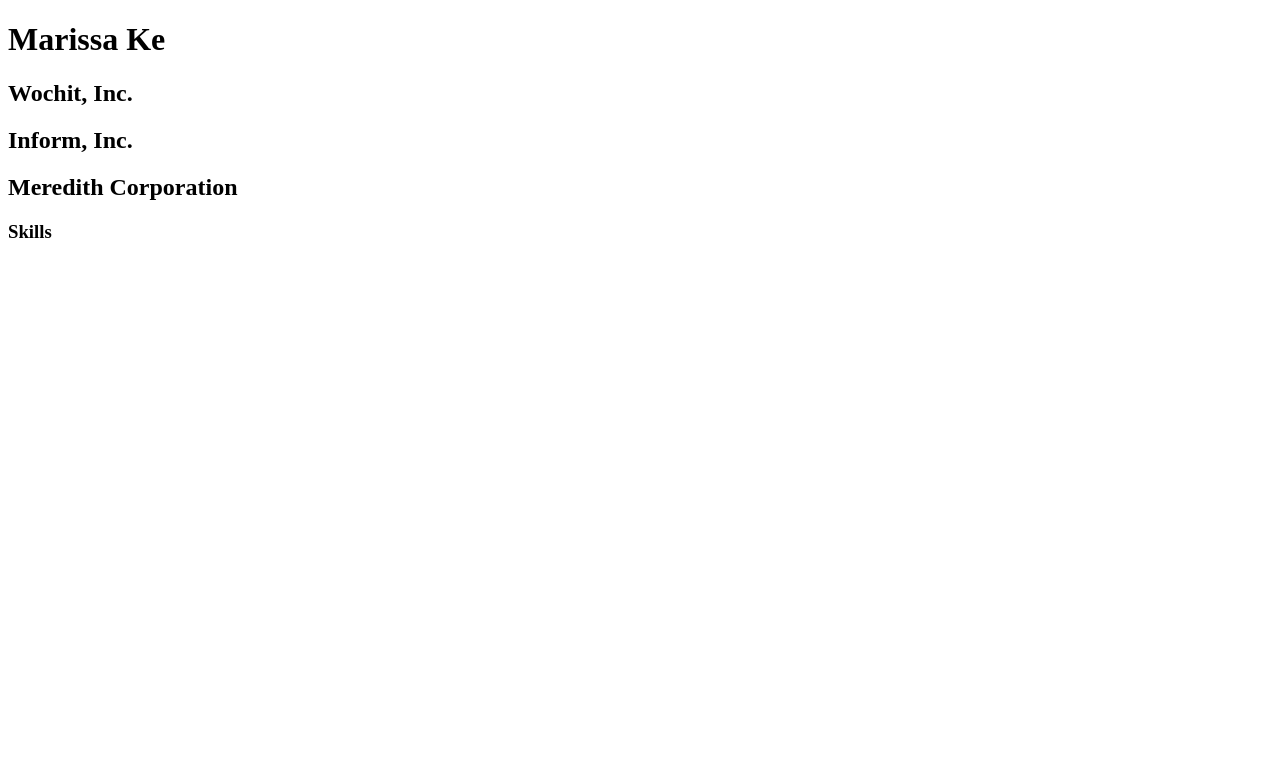
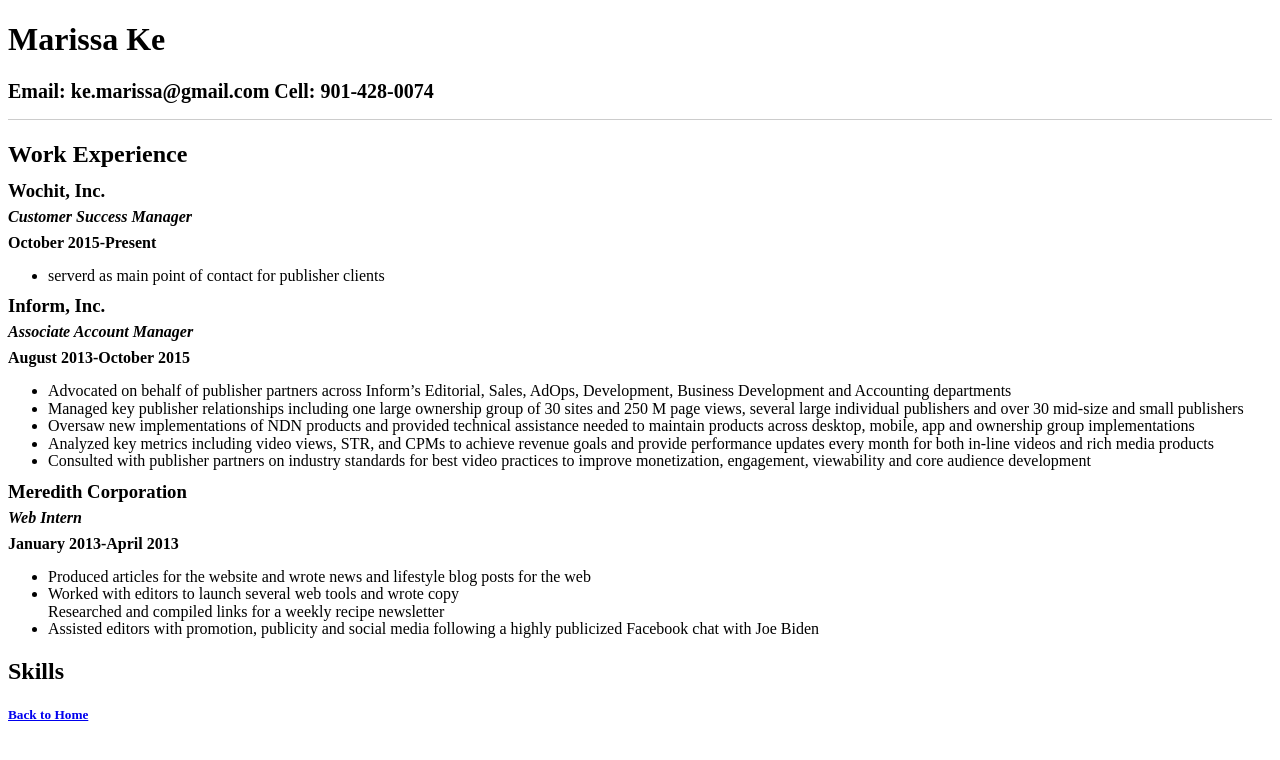
Before and after one commit to marissake/MARISSAKE.github.io, a plain HTML site: page homework/Resume/resume.html in a window 1280 px wide. Drawn offline with Linux system fonts and the light colour scheme; a web font is replaced by a local one.

Commit message:
Updated homework

```diff
--- a/homework/Resume/resume.html
+++ b/homework/Resume/resume.html
@@ -3,16 +3,79 @@
 <head>
        <title>Marissa Ke- Resume
         </title>
+<link href="https://fonts.googleapis.com/css?family=Source+Serif+Pro" rel="stylesheet">
 
 </head>
+<style>
+body {
+	font-family:'Source Serif Pro', serif;
+}
+hr {
+    display: block;
+    height: 1px;
+    border: 0;
+    border-top: 1px solid #ccc;
+    margin: 1em 0;
+    padding: 0;
+}
+.contactinfo {
+	font-size: 20px;
+}
+div {
+	line-height: .3;
+}
+.jobtitle {
+	font-style: italic;
+}
+ul {
+	line-height: 1.1;
+}
+</style>
 <body>
 
 <h1>Marissa Ke</h1>
-
-<h2> Wochit, Inc.</h2>
-<h2> Inform, Inc.</h2>
-<h2> Meredith Corporation</h2>
+<h1 class="contactinfo">Email: ke.marissa@gmail.com Cell: 901-428-0074</h1>
+<hr/>
 
 
-<h3> Skills</h3>
+<h2> Work Experience</h2>
+<div class="Wochit">
+<h3> Wochit, Inc.</h3>
+<h4 class="jobtitle">Customer Success Manager</h4>
+	<h4> October 2015-Present</h4>
+		<ul>
+			<li>serverd as main point of contact for publisher clients</li>
+		</ul>
+</div>
+<div class="inform">
+<h3> Inform, Inc.</h3>
+<h4 class="jobtitle">Associate Account Manager</h4>
+	<h4> August 2013-October 2015</h4>
+		<ul>
+			<li>Advocated on behalf of publisher partners across Inform’s Editorial, Sales, AdOps, Development, Business Development and Accounting departments</li>
+			<li>Managed key publisher relationships including one large ownership group of 30 sites and 250 M page views, several large individual publishers and over 30 mid-size and small publishers</li>
+			<li>Oversaw new implementations of NDN products and provided technical assistance needed to maintain products across desktop, mobile, app and ownership group implementations</li>
+			<li>Analyzed key metrics including video views, STR, and CPMs to achieve revenue goals and provide performance updates every month for both in-line videos and rich media products</li>
+			<li>Consulted with publisher partners on industry standards for best video practices to improve monetization, engagement, viewability and core audience development</li>
+</ul>
+</div>
+<div class="meredith">
+<h3> Meredith Corporation</h3>
+<h4 class="jobtitle">Web Intern</h4>
+<h4> January 2013-April 2013</h4>
+<ul>
+			<li>Produced articles for the website and wrote news and lifestyle blog posts for the web
+</li>
+			<li>Worked with editors to launch several web tools and wrote copy
+</li>Researched and compiled links for a weekly recipe newsletter
+</li>
+			<li>Assisted editors with promotion, publicity and social media following a highly publicized Facebook chat with Joe Biden</li>
+
+</ul>
+</div>
+
+<h2> Skills</h2>
 </body>
+
+
+<h5> <A href="index.html">Back to Home</A>
```
Also changed, not shown: homework/Resume/index.html (+45 -8 lines), homework/ga_press_release/index.html (+1 -1 lines).
